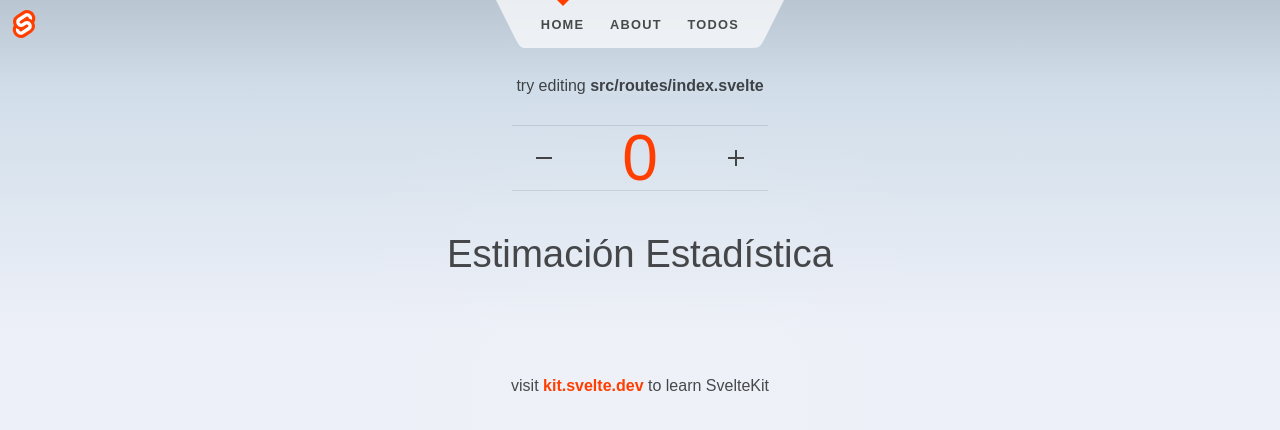
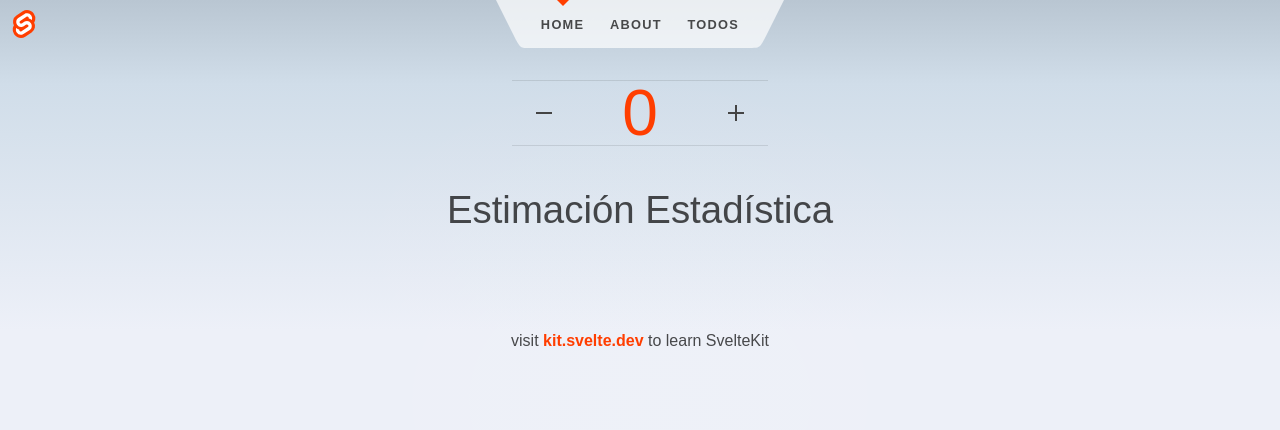
Before and after one commit to jesusacostapnfi/sveltekit-boilerplate, a SvelteKit app: page / in a window 1280 px wide. Shown: the top 430 px of the page. Built offline with nearby package versions, Linux system fonts and the light colour scheme.

Commit message:
Update +page.svelte

```diff
--- a/src/routes/+page.svelte
+++ b/src/routes/+page.svelte
@@ -8,10 +8,6 @@
 </svelte:head>
 
 <section>
-
-	<h2>
-		try editing <strong>src/routes/index.svelte</strong>
-	</h2>
 
 	<Counter />
 </section>
```
